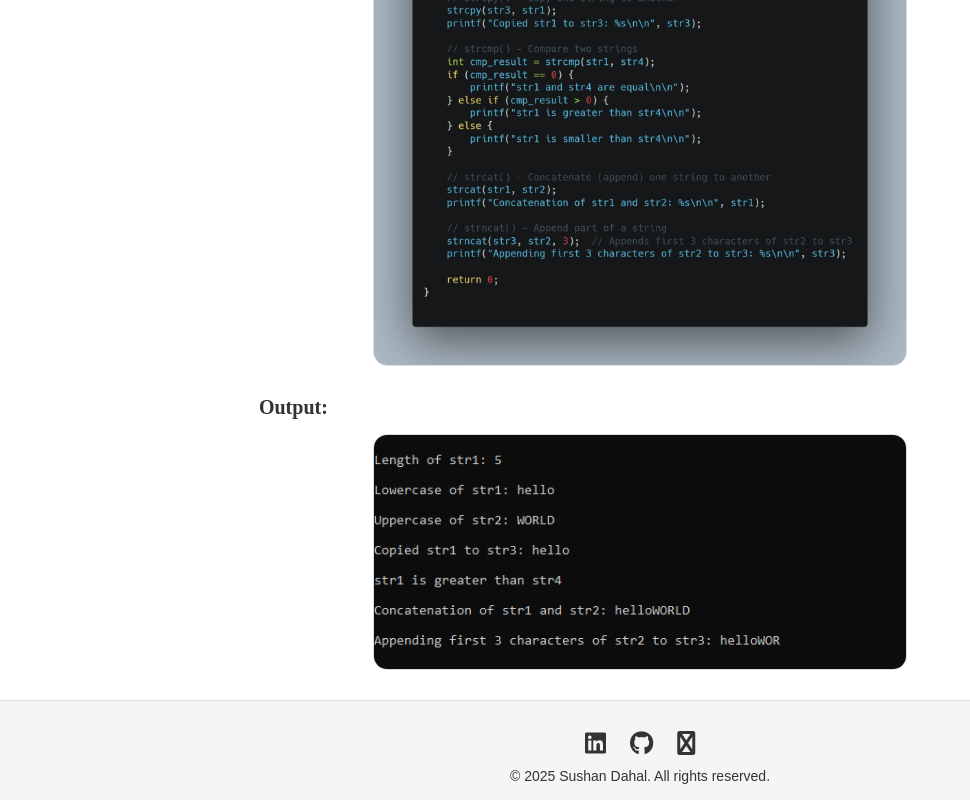
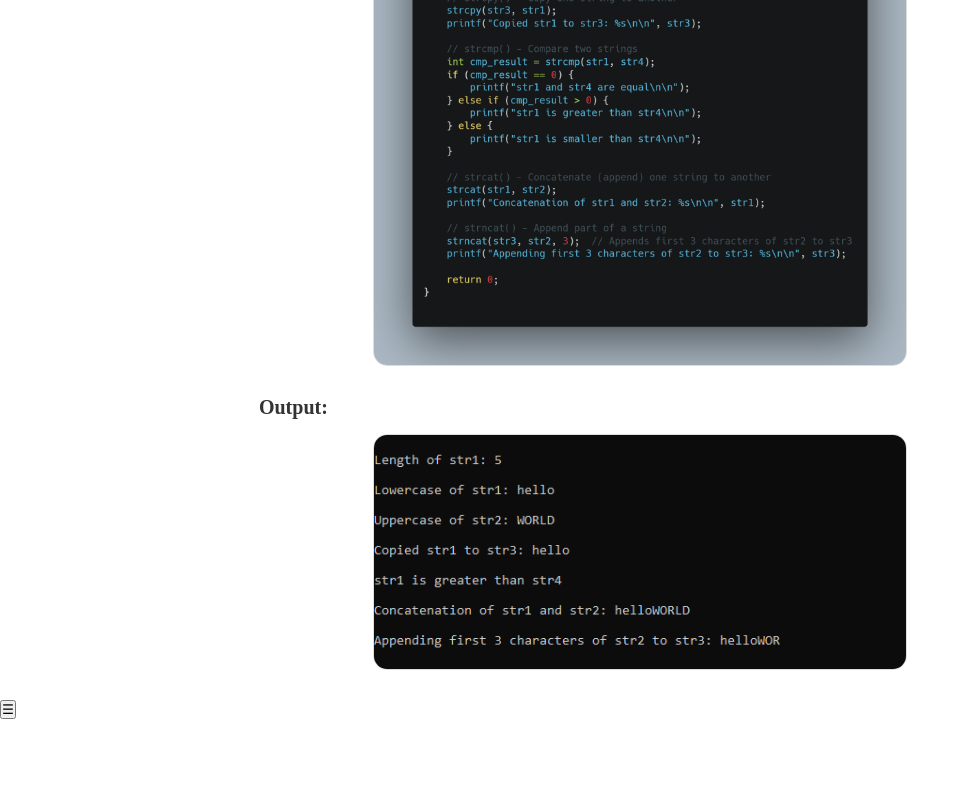
Before and after one commit to Sushan2589/Projects, a plain HTML site: page CProgrammingBlog/index.html in a window 1280 px wide. Shown: the part 11200-12000 px from the top of the page, without its empty margins (0-970 px from the left). After the commit the page ends 11919 px from the top, so only its background shows below. Drawn offline with Linux system fonts and the light colour scheme.

Commit message:
Update index.html

```diff
--- a/CProgrammingBlog/index.html
+++ b/CProgrammingBlog/index.html
@@ -171,14 +171,7 @@
         </div>
     </div>
 
-    <footer>
-        <div class="social-links">
-            <a href="https://www.linkedin.com/in/sushan-dahal/"><i class="fab fa-linkedin"></i></a>
-            <a href="https://github.com/Sushan2589"><i class="fab fa-github"></i></a>
-            <a href="https://sushandahal.tech/"><i class="fab fa-fire "></i></a>
-        </div>
-        <p>&copy; 2025 Sushan Dahal. All rights reserved.</p>
-    </footer>
+
     <script src="script.js"></script>
 
 </body>
```
